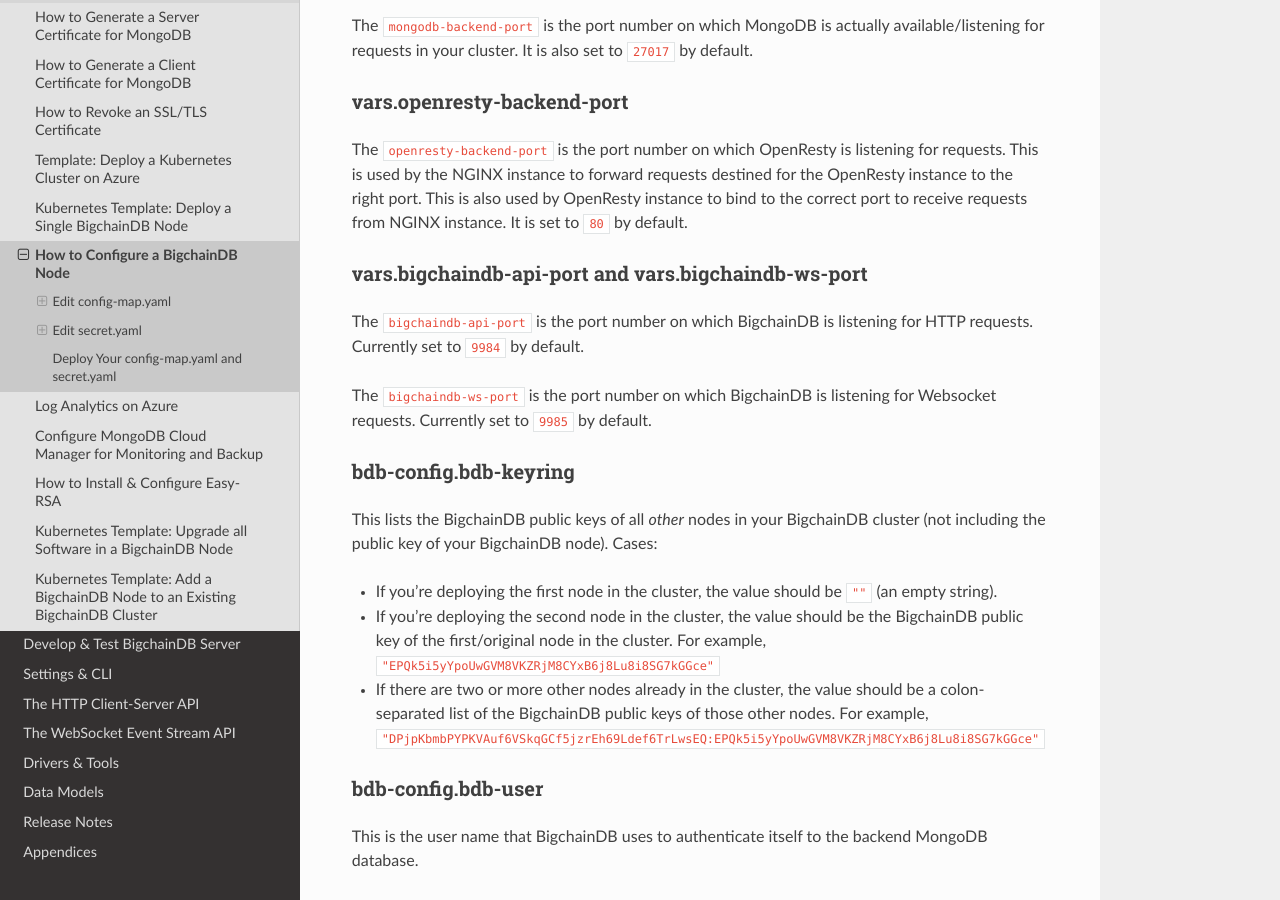
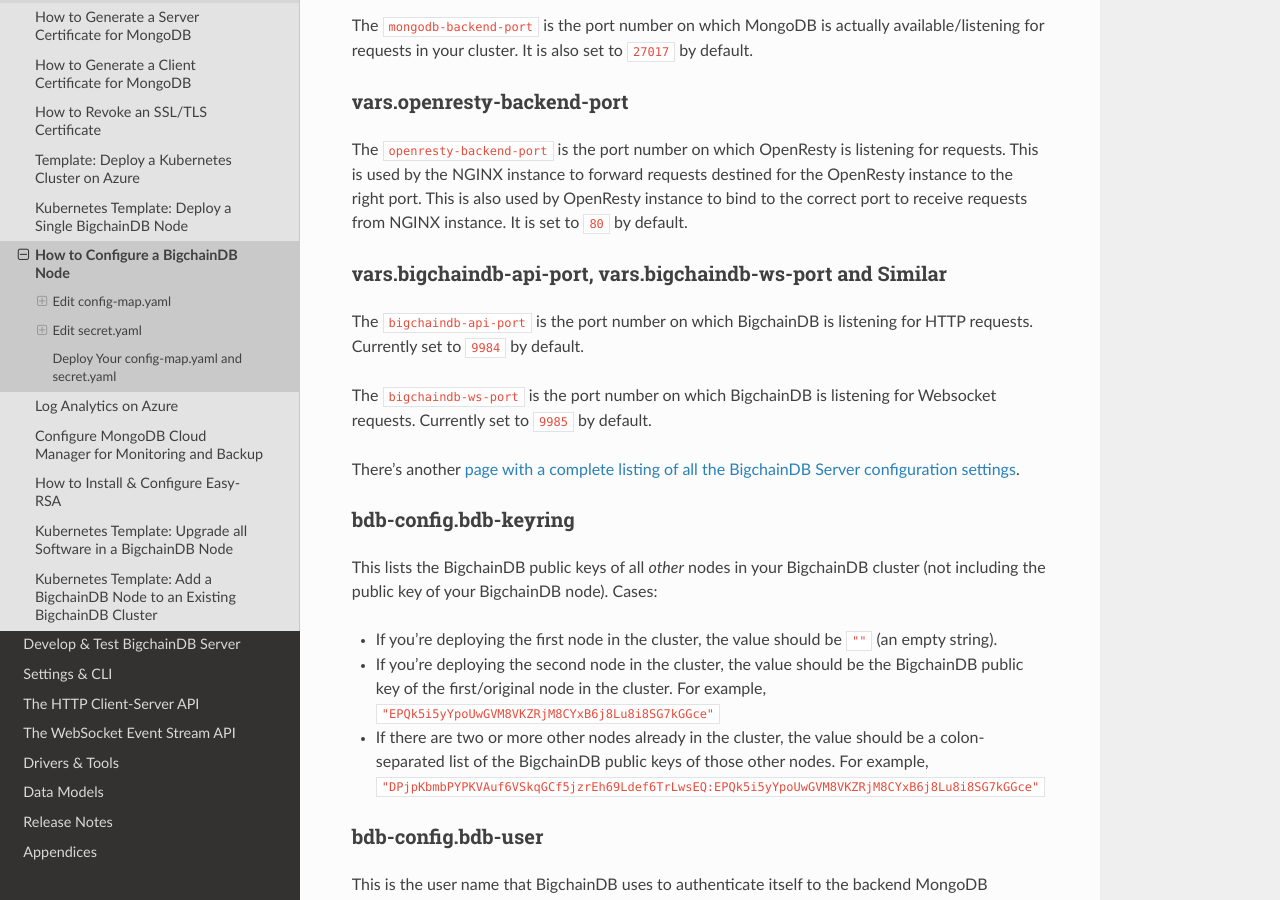
Before and after one commit to bigchaindb/bigchaindb, a Sphinx documentation site: the page built from docs/server/source/production-deployment-template/node-config-map-and-secrets.rst, in a window 1280 px wide and 900 px high, scrolled down 1897 px. Built offline with Sphinx 7.4.7 and the Read the Docs theme 2.0.0, drawn with Linux system fonts in a browser that asks for light colours; pages that are not in the unit, such as notebooks, are missing from menus.

Commit message:
Simpler BigchainDB Instance Configuration in K8s (#1677)
* Simpler configuration of BigchainDB instance in a node

* Update docs for BDB configuration

* Changes as per @ttmc's comments

```diff
--- a/docs/server/source/production-deployment-template/node-config-map-and-secrets.rst
+++ b/docs/server/source/production-deployment-template/node-config-map-and-secrets.rst
@@ -123,14 +123,17 @@
 It is set to ``80`` by default.
 
 
-vars.bigchaindb-api-port and vars.bigchaindb-ws-port
-~~~~~~~~~~~~~~~~~~~~~~~~~~~~~~~~~~~~~~~~~~~~~~~~~~~~
+vars.bigchaindb-api-port, vars.bigchaindb-ws-port and Similar
+~~~~~~~~~~~~~~~~~~~~~~~~~~~~~~~~~~~~~~~~~~~~~~~~~~~~~~~~~~~~~
 
 The ``bigchaindb-api-port`` is the port number on which BigchainDB is
 listening for HTTP requests. Currently set to ``9984`` by default.
 
 The ``bigchaindb-ws-port`` is the port number on which BigchainDB is
 listening for Websocket requests. Currently set to ``9985`` by default.
+
+There's another :ref:`page with a complete listing of all the BigchainDB Server
+configuration settings <Configuration Settings>`.
 
 
 bdb-config.bdb-keyring
```
Also changed, not shown: docs/server/source/production-deployment-template/node-on-kubernetes.rst (+21 -3 lines), 4 other files.
